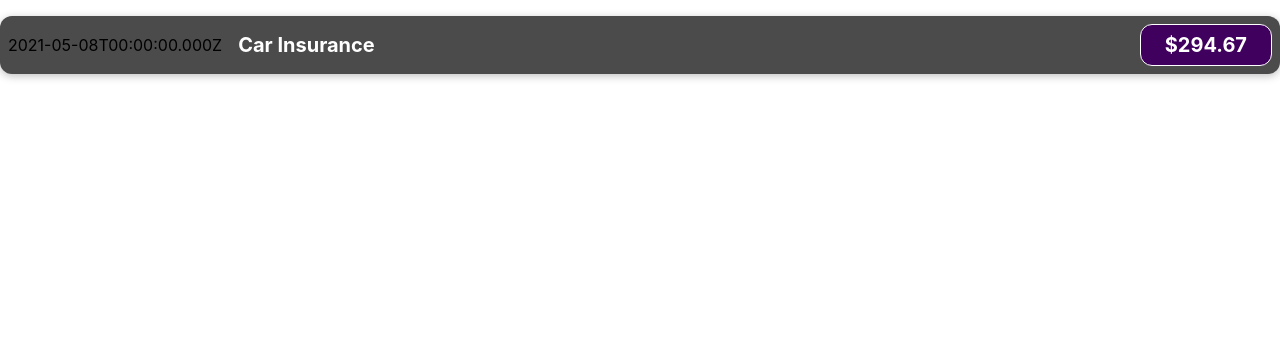
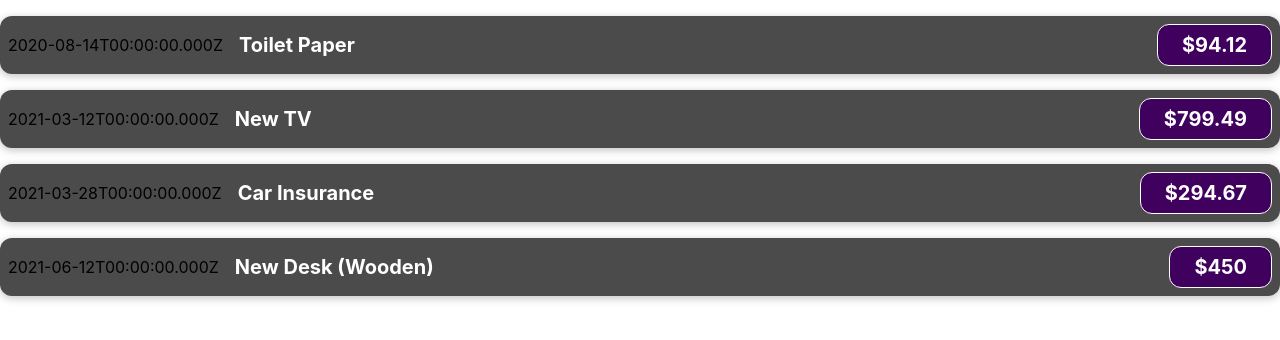
Before and after one commit to rajat1994/ReactCompleteGuide, a React (Create React App) app: page / in a window 1280 px wide. Shown: the top 340 px of the page. Built offline with nearby package versions, Linux system fonts and the light colour scheme.

Commit message:
React props

```diff
--- a/src/App.js
+++ b/src/App.js
@@ -1,9 +1,34 @@
 import ExpenseItem from './components/ExpenseItem';
 
 function App() {
+
+  const expenses = [
+    {
+      id: 'e1',
+      title: 'Toilet Paper',
+      amount: 94.12,
+      date: new Date(2020, 7, 14),
+    },
+    { id: 'e2', title: 'New TV', amount: 799.49, date: new Date(2021, 2, 12) },
+    {
+      id: 'e3',
+      title: 'Car Insurance',
+      amount: 294.67,
+      date: new Date(2021, 2, 28),
+    },
+    {
+      id: 'e4',
+      title: 'New Desk (Wooden)',
+      amount: 450,
+      date: new Date(2021, 5, 12),
+    },
+  ];
   return (
     <div>
-      <ExpenseItem />
+      <ExpenseItem title={expenses[0].title} amount={expenses[0].amount} date={expenses[0].date} />
+      <ExpenseItem title={expenses[1].title} amount={expenses[1].amount} date={expenses[1].date} />
+      <ExpenseItem title={expenses[2].title} amount={expenses[2].amount} date={expenses[2].date} />
+      <ExpenseItem title={expenses[3].title} amount={expenses[3].amount} date={expenses[3].date} />
     </div>
   );
 }
--- a/src/components/ExpenseItem.js
+++ b/src/components/ExpenseItem.js
@@ -1,17 +1,13 @@
 import './ExpenseItem.css';
 
-function ExpenseItem() {
-
-    const expenseDate = new Date(2021, 4, 8);
-    const expenseTitle = 'Car Insurance';
-    const expenseAmount = 294.67;
+function ExpenseItem(props) {
 
     return (
         <div className="expense-item">
-            <div>{expenseDate.toISOString()}</div>
+            <div>{props.date.toISOString()}</div>
               <div className="expense-item__description">
-                <h2>{expenseTitle}</h2>
-                <div className="expense-item__price">${expenseAmount}</div>
+                <h2>{props.title}</h2>
+                <div className="expense-item__price">${props.amount}</div>
             </div>
         </div>
     );
```
